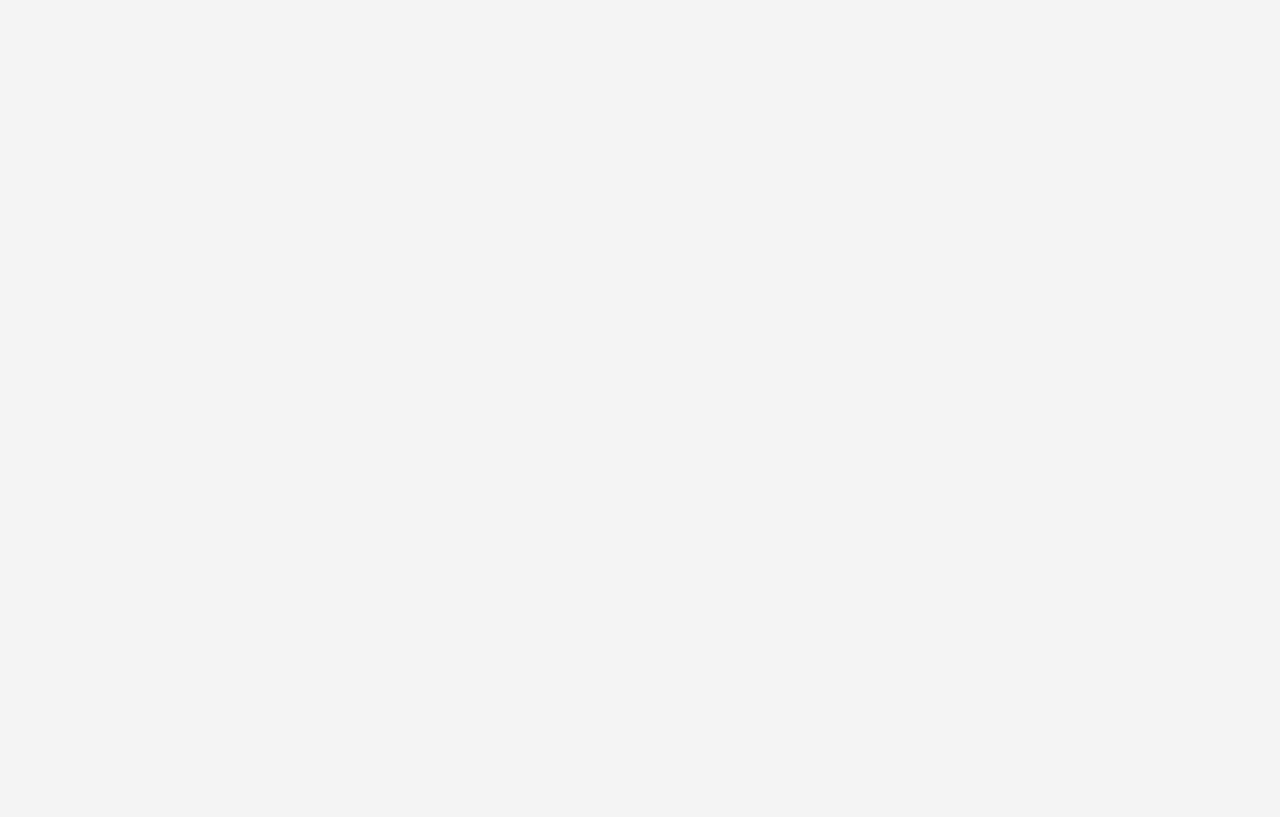
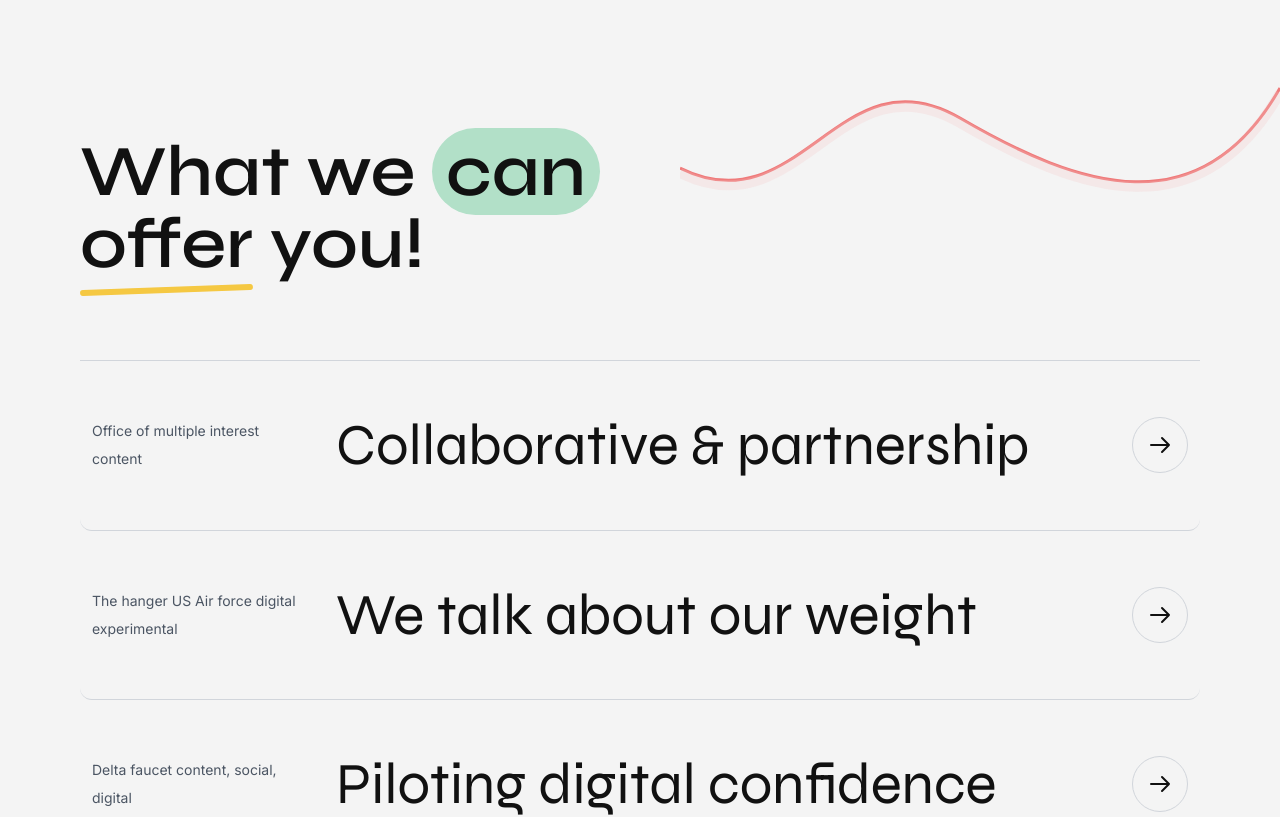
Before and after one commit to subhava06/Trams_Assignment, a React (Vite) app: page / in a window 1280 px wide. Shown: the part 2460-3277 px from the top of the page. Before the commit the page ends 2468 px from the top, so only its background shows below. Built offline with nearby package versions, Linux system fonts and the light colour scheme.

Commit message:
Done with part 4: Update App.jsx, Create Services.jsx, Improve Service Hover Effect

```diff
--- a/src/App.jsx
+++ b/src/App.jsx
@@ -1,6 +1,7 @@
 import Navbar from "./components/Navbar";
 import Hero from "./components/Hero";
 import About from "./components/About";
+import Services from "./components/Services";
 
 function App() {
   return (
@@ -8,6 +9,7 @@ function App() {
       <Navbar />
       <Hero />
       <About />
+      <Services />
     </div>
   );
 }
--- a/src/components/Services.jsx
+++ b/src/components/Services.jsx
@@ -0,0 +1,154 @@
+import { motion } from "framer-motion";
+import { HiOutlineArrowRight } from "react-icons/hi";
+
+const services = [
+  {
+    description: "Office of multiple interest content",
+    title: "Collaborative & partnership",
+  },
+  {
+    description: "The hanger US Air force digital experimental",
+    title: "We talk about our weight",
+  },
+  {
+    description: "Delta faucet content, social, digital",
+    title: "Piloting digital confidence",
+  },
+];
+
+function Services() {
+  return (
+    <section className="py-24 lg:py-32 relative">
+      <div className="section-container">
+
+        {/* Decorative curve */}
+
+        <svg
+          className="absolute right-0 top-10 hidden lg:block"
+          width="600"
+          height="180"
+          viewBox="0 0 600 180"
+        >
+          <path
+            d="M0 120
+            C120 180,
+            160 0,
+            280 70
+            S520 180,
+            600 40"
+            fill="none"
+            stroke="#ef7b7b"
+            strokeWidth="3"
+          />
+
+          <path
+            d="M0 125
+            C120 185,
+            160 5,
+            280 75
+            S520 185,
+            600 45"
+            fill="none"
+            stroke="#f4c3c3"
+            strokeWidth="10"
+            opacity=".25"
+          />
+        </svg>
+
+        {/* Heading */}
+
+        <div className="mb-20">
+          <h2 className="heading-font text-[48px] md:text-[72px] leading-none font-semibold max-w-3xl">
+            What we{" "}
+            <span className="highlight-green">
+              can
+            </span>
+            <br />
+            <span className="yellow-underline">
+              offer
+            </span>{" "}
+            you!
+          </h2>
+        </div>
+
+        {/* Services */}
+
+        <div className="border-t border-gray-300">
+
+          {services.map((service, index) => (
+            <motion.div
+              key={index}
+              initial={{
+                opacity: 0,
+                x: -100,
+              }}
+              whileInView={{
+                opacity: 1,
+                x: 0,
+              }}
+              viewport={{ once: true }}
+              transition={{
+                duration: 0.6,
+                delay: index * 0.15,
+              }}
+              className="service-row border-b border-gray-300 py-10 lg:py-12 px-3 rounded-xl"
+            >
+              <div className="grid lg:grid-cols-[220px_1fr_80px] gap-6 items-center">
+
+                {/* Left description */}
+
+                <div>
+                  <p className="text-gray-600 text-sm leading-7">
+                    {service.description}
+                  </p>
+                </div>
+
+                {/* Title */}
+
+                <div>
+                  <h3 className="heading-font text-[34px] md:text-[48px] lg:text-[58px] leading-tight">
+                    {service.title}
+                  </h3>
+                </div>
+
+                {/* Arrow */}
+
+                <div className="flex justify-start lg:justify-end">
+                  <button
+                    className="
+                    w-14
+                    h-14
+                    rounded-full
+                    border
+                    border-gray-300
+                    flex
+                    items-center
+                    justify-center
+                    hover:bg-black
+                    hover:text-white
+                    transition-all
+                    duration-300
+                    "
+                  >
+                    <HiOutlineArrowRight size={24} />
+                  </button>
+                </div>
+
+              </div>
+            </motion.div>
+          ))}
+
+        </div>
+
+        {/* Decorative circle similar to figma */}
+
+        <div className="hidden lg:flex justify-center mt-6">
+          <div className="w-20 h-20 rounded-full bg-gradient-to-br from-yellow-300 via-pink-400 to-green-400 opacity-80"></div>
+        </div>
+
+      </div>
+    </section>
+  );
+}
+
+export default Services;
--- a/src/index.css
+++ b/src/index.css
@@ -89,3 +89,12 @@ body{
 .nav-link:hover::after{
   width:100%;
 }
+
+.service-row{
+  transition:all .35s ease;
+}
+
+.service-row:hover{
+  background:#f7f7f7;
+  transform:translateY(-3px);
+}
```
